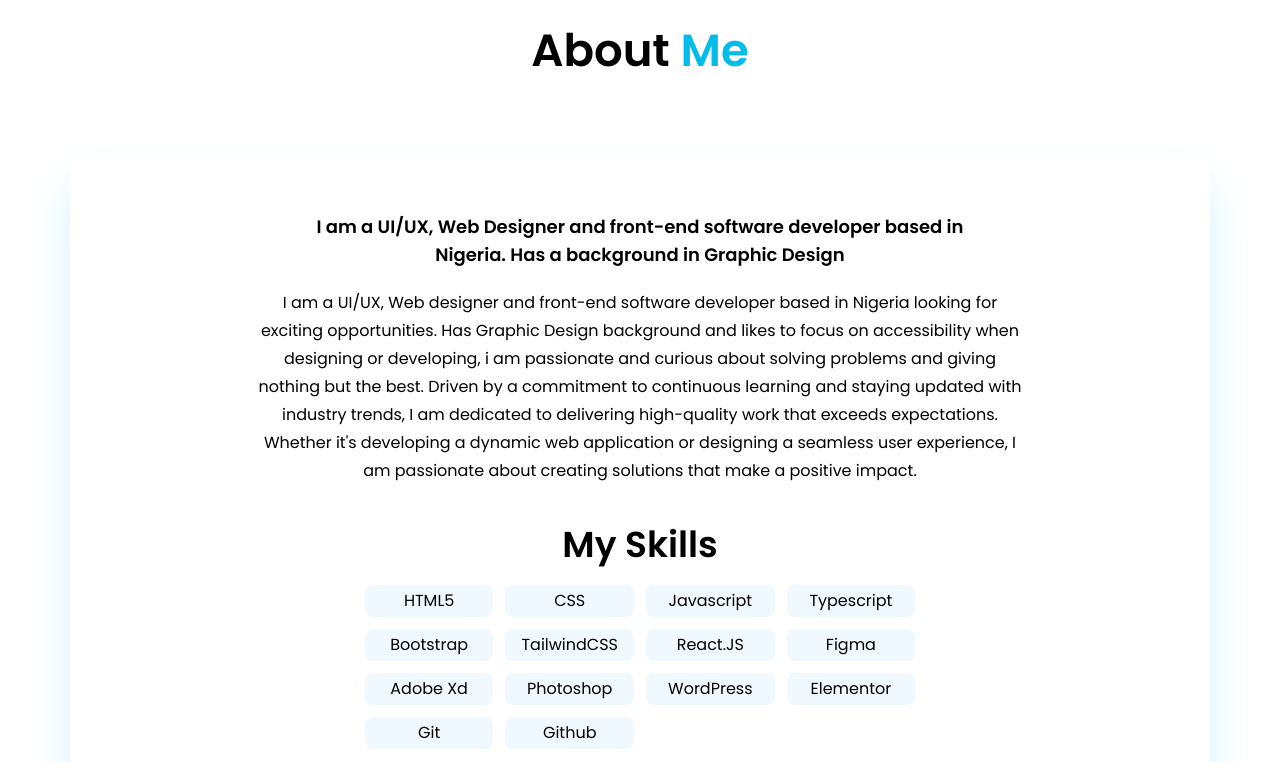
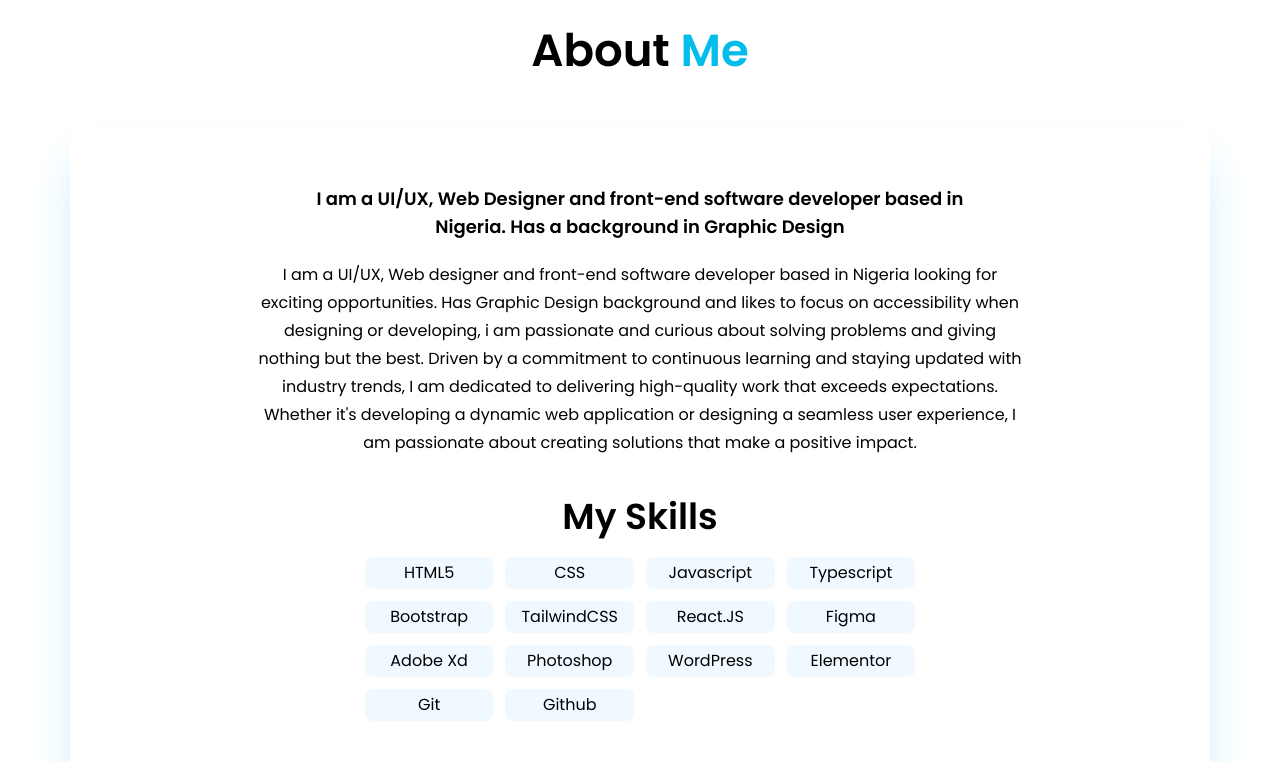
Before and after one commit to DsDigitalz/MyPortfolio-Project, a React (Vite) app: page / in a window 1280 px wide. Shown: the part 820-1582 px from the top of the page. Built offline with nearby package versions, Linux system fonts and the light colour scheme.

Commit message:
modifird About.jsx

```diff
--- a/src/Components/About.jsx
+++ b/src/Components/About.jsx
@@ -47,7 +47,7 @@ export default function About() {
       </motion.h1>
 
       <motion.div
-        className={`w-full max-w-[1140px] mt-7 rounded-2xl flex flex-col items-center p-8 md:p-10 ${
+        className={`w-full max-w-[1140px]  rounded-2xl flex flex-col items-center p-8 md:p-10 ${
           isDarkMode ? "bg-zinc-900 shadow-zinc-700" : "bg-white shadow-sky-200"
         } shadow-2xl`}
         variants={containerVariants}
```
